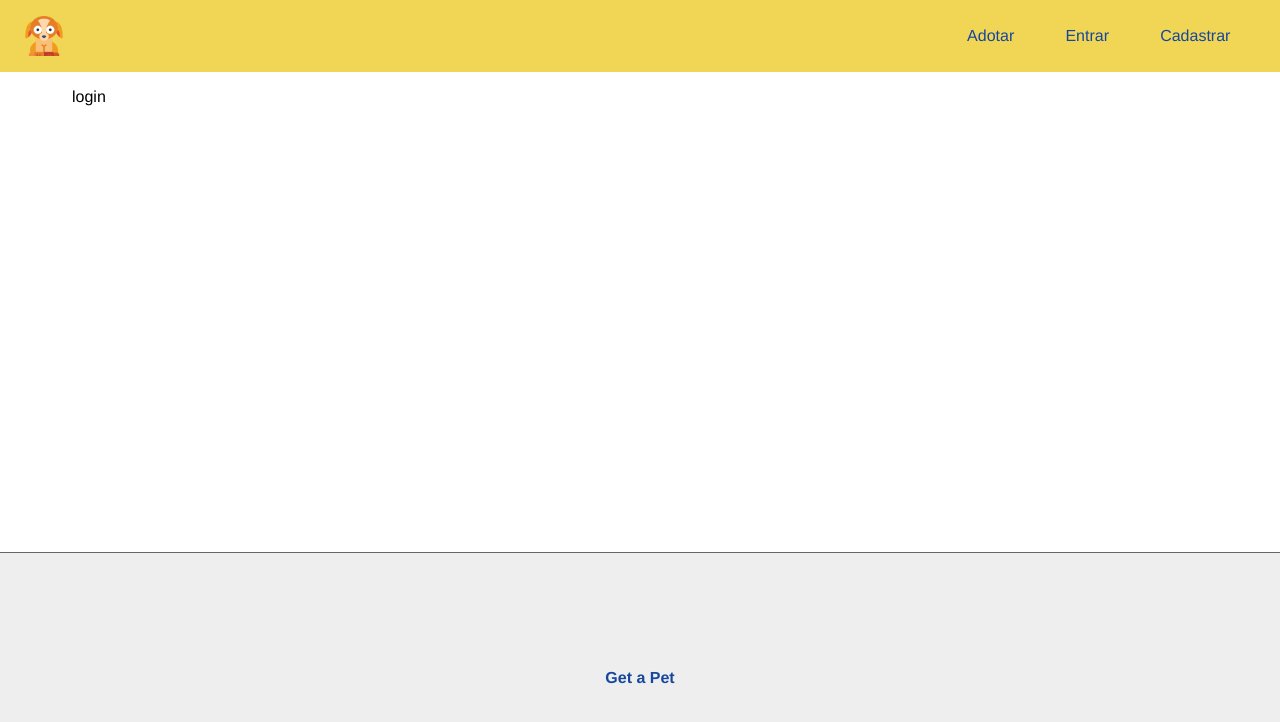
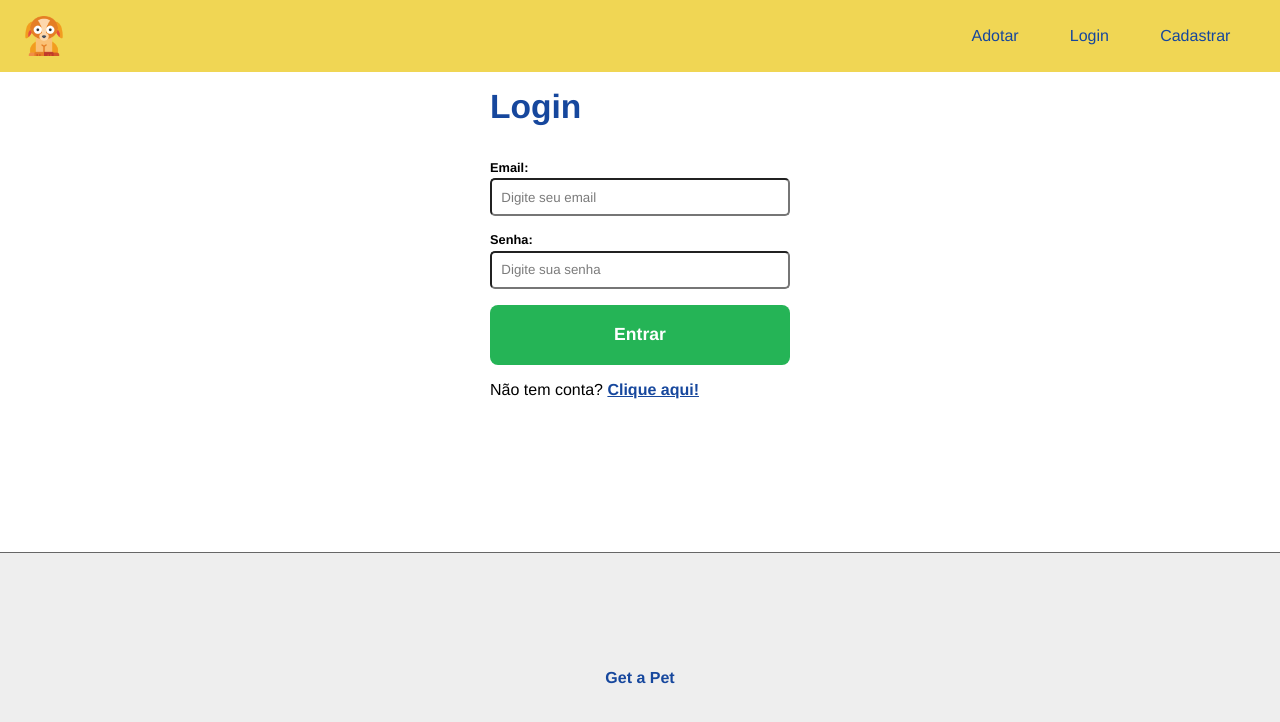
Before and after one commit to BRMicael/Get-a-Pet, a React (Create React App) app in the folder frontend/: page /login in a window 1280 px wide. Shown: the top 722 px of the page. Built offline with nearby package versions, Linux system fonts and the light colour scheme.

Commit message:
login form created

```diff
--- a/frontend/src/components/layout/Navbar.js
+++ b/frontend/src/components/layout/Navbar.js
@@ -22,7 +22,7 @@ export default function Navbar() {
           (
             <>
         <li>
-          <Link to='/login'>Entrar</Link>
+          <Link to='/login'>Login</Link>
         </li>
         <li>
           <Link to='/register'>Cadastrar</Link>
--- a/frontend/src/components/pages/Auth/Login.js
+++ b/frontend/src/components/pages/Auth/Login.js
@@ -1,7 +1,34 @@
-import React from 'react'
+import {useState, useContext} from 'react';
+import Input from '../../form/Input';
+import styles from '../../form/Form.module.css';
+import { Link } from "react-router-dom";
+
+import { Context } from '../../../context/UserContext'
 
 export default function login() {
+  function handleChange(e){}
+
   return (
-    <section>login</section>
+    <section className={styles.form_container}>
+      <h1>Login</h1>
+      <form>
+        <Input
+          text="Email"
+          type="email"
+          name="email"
+          placeholder="Digite seu email"
+          handleOnChange={handleChange}
+        />
+        <Input
+          text="Senha"
+          type="password"
+          name="password"
+          placeholder="Digite sua senha"
+          handleOnChange={handleChange}
+        />
+        <input type="submit" value="Entrar" />
+      </form>
+      <p>Não tem conta? <Link to="/register">Clique aqui!</Link></p>
+    </section>
   )
 }
```
